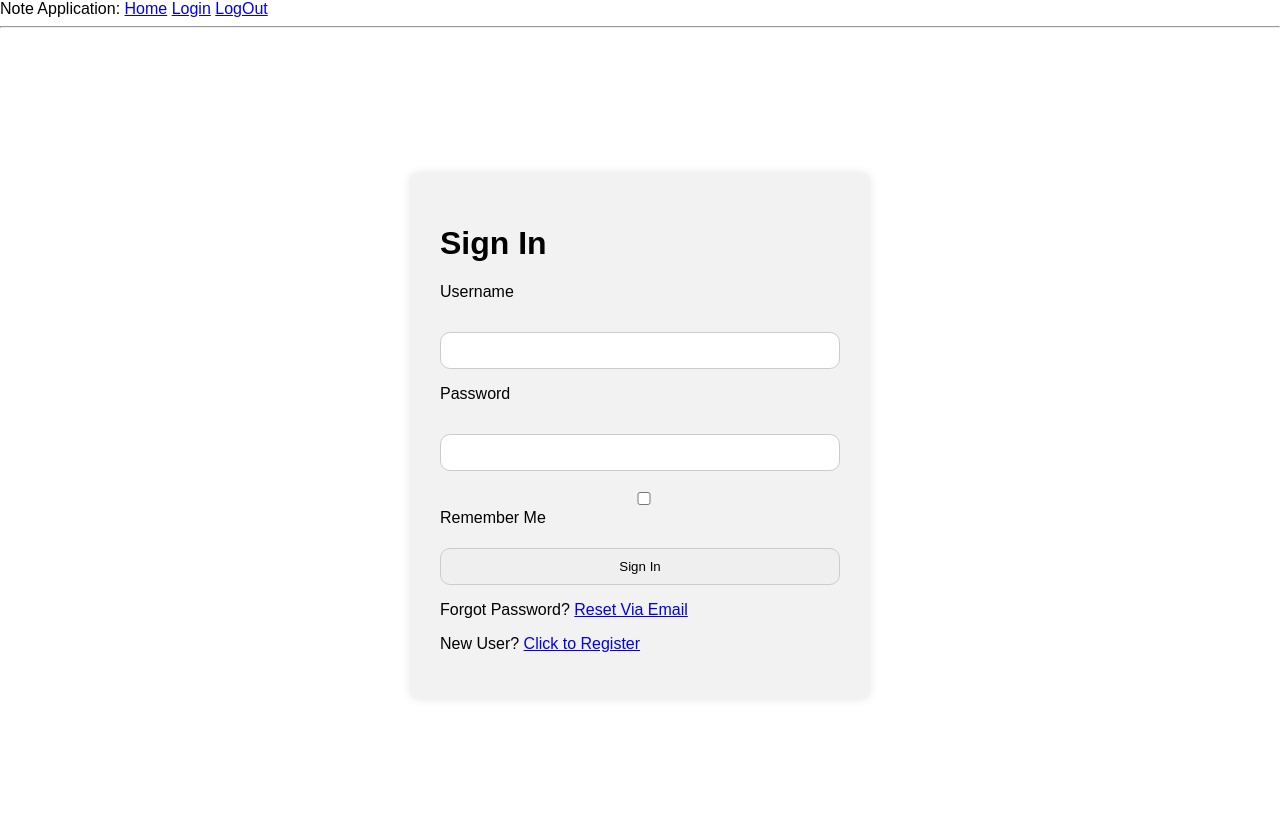
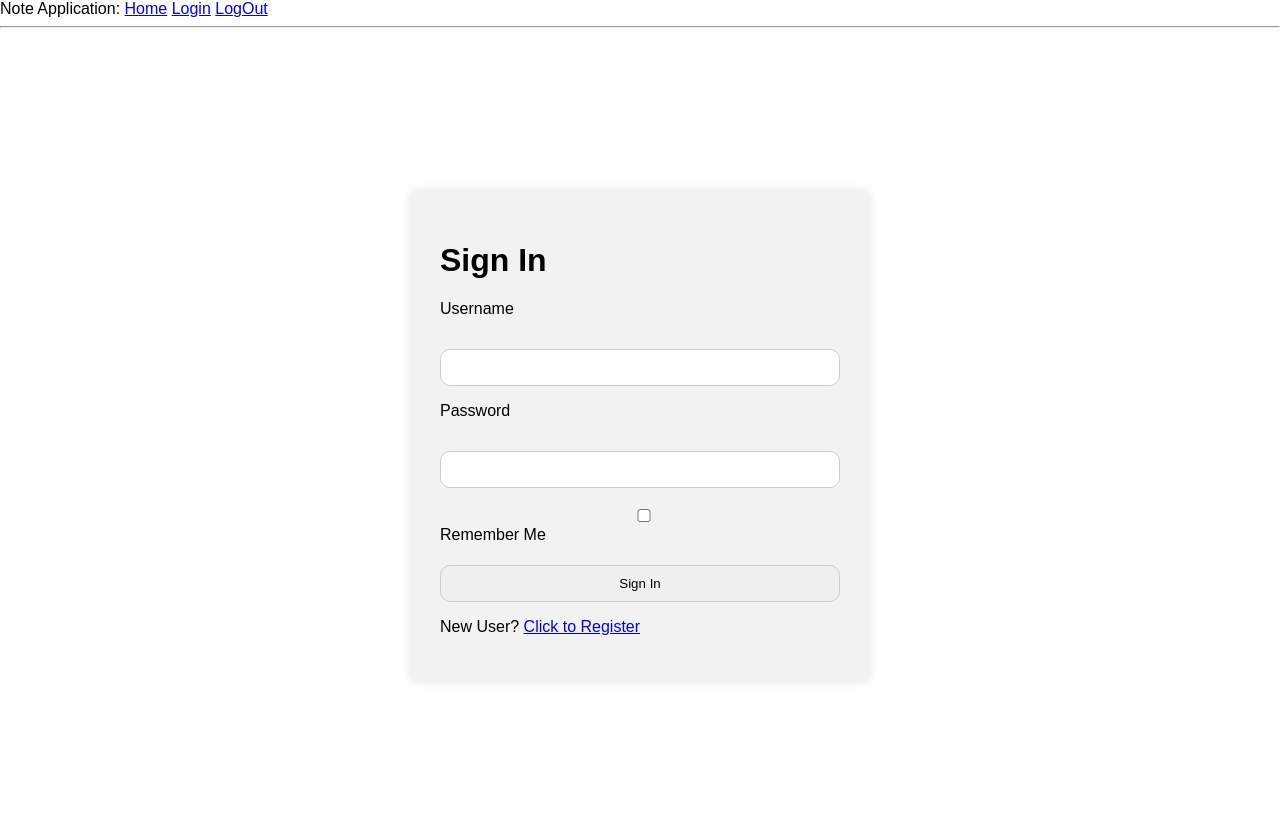
Before and after one commit to khangdang123/ProjectDatabase, a Flask app: page /login in a window 1280 px wide. Run offline with Flask 3, Linux system fonts and the light colour scheme; some libraries are stand-ins or nearby versions.

Commit message:
Finished reset password in the account.

```diff
--- a/app/forms.py
+++ b/app/forms.py
@@ -51,11 +51,8 @@ class CommentForm(FlaskForm):
    submit = SubmitField('Add Comment')
 
 
-class ResetPasswordRequestForm(FlaskForm):
-    email = StringField('Email', validators=[DataRequired(), Email()])
-    submit = SubmitField('Request Password Reset')
-
 class ResetPasswordForm(FlaskForm):
-    password = PasswordField('New Password', validators=[DataRequired()])
-    confirm_password = PasswordField('Confirm Password', validators=[DataRequired(), EqualTo('password')])
+    current_password = PasswordField('Current Password', validators=[DataRequired()])
+    new_password = PasswordField('New Password', validators=[DataRequired()])
+    confirm_password = PasswordField('Confirm Password', validators=[DataRequired(), EqualTo('new_password')])
     submit = SubmitField('Reset Password')
--- a/app/routes.py
+++ b/app/routes.py
@@ -1,8 +1,6 @@
-from flask_mail import Message
-from app import app, mail
+from app import app
 from flask import render_template, flash, redirect, request, url_for, send_file
-from app.forms import LoginForm, RegistrationForm, CreateNote, EditNoteForm, CommentForm, ResetPasswordRequestForm, \
-    ResetPasswordForm
+from app.forms import LoginForm, RegistrationForm, CreateNote, EditNoteForm, CommentForm, ResetPasswordForm
 from flask_login import current_user, login_user, logout_user
 from app.models import User, Note, Comment
 #from werkzeug.urls import url_parse
@@ -259,48 +257,23 @@ def parse_articles(data):
 
     return articles
 
-
-@app.route('/reset_password_request', methods=['GET', 'POST'])
-def reset_password_request():
-    form = ResetPasswordRequestForm()
-    if form.validate_on_submit():
-        user = User.query.filter_by(email=form.email.data).first()
-        if user:
-            send_reset_email(user)
-        flash('Check your email for instructions to reset your password')
+@app.route('/reset_password', methods=['GET', 'POST'])
+  # Ensures that the user is logged in
+def reset_password():
+    if not current_user.is_authenticated:
         return redirect(url_for('login'))
-    return render_template('reset_password_request.html', title='Reset Password', form=form)
-
-
-@app.route('/reset_password/<token>', methods=['GET', 'POST'])
-def reset_password(token):
-    user = User.verify_reset_password_token(token)
-
-    if not user:
-        return redirect(url_for('home'))  # Redirect to home or login page
-
     form = ResetPasswordForm()
 
     if form.validate_on_submit():
-        # Set the user's new password and commit the change to the database
-        user.set_password(form.password.data)
-        db.session.commit()
+        # Verify the user's current password before allowing a reset
+        if current_user.check_password(form.current_password.data):
+            # Set the user's new password and commit the change to the database
+            current_user.set_password(form.new_password.data)
+            db.session.commit()
 
-        flash('Congratulations! Your password has been reset.')
-        return redirect(url_for('login'))
+            flash('Congratulations! Your password has been reset.')
+            return redirect(url_for('index'))
+        else:
+            flash('Incorrect current password. Please try again.', 'error')
 
-    return render_template('reset_password.html', title='Reset Password', form=form)
-
-
-def send_reset_email(user):
-    token = user.get_reset_password_token()
-    token_str = token.decode('utf-8')  # Decode bytes to string
-    reset_url = url_for('reset_password', token=token_str, _external=True)
-
-    msg = Message('Password Reset Request', sender='noreply@example.com', recipients=[user.email])
-    msg.body = f'''To reset your password, visit the following link:
-{reset_url}
-
-If you did not make this request, simply ignore this email, and no changes will be made.
-'''
-    mail.send(msg)
+    return render_template('reset_password.html', form=form)
--- a/app/templates/index.html
+++ b/app/templates/index.html
@@ -68,6 +68,10 @@
        <a href="{{ url_for('news') }}" class="login-link button-form">
            <button type="submit">News</button>
        </a>
+
+       <a href="{{ url_for('reset_password') }}" class="login-link button-form">
+           <button type="submit">Reset Password</button>
+       </a>
    </div>
 
 
--- a/app/templates/login.html
+++ b/app/templates/login.html
@@ -102,11 +102,6 @@
                 <p>{{ form.remember_me() }} {{ form.remember_me.label }}</p>
                 <p>{{ form.submit() }}</p>
             </form>
-            <!-- Forgot Password Link -->
-            <p>Forgot Password?
-                <a href="{{ url_for('reset_password_request') }}">Reset Via Email</a>
-            </p>
-
             <p>New User? <a href="{{ url_for('register') }}">Click to Register</a></p>
         </div>
     </div>
```
Also changed, not shown: app/__init__.py (+3 -11 lines), app/models.py (+0 -13 lines), app/templates/reset_password.html (+16 -25 lines), app/templates/reset_password_request.html (deleted, +0 -23 lines).
